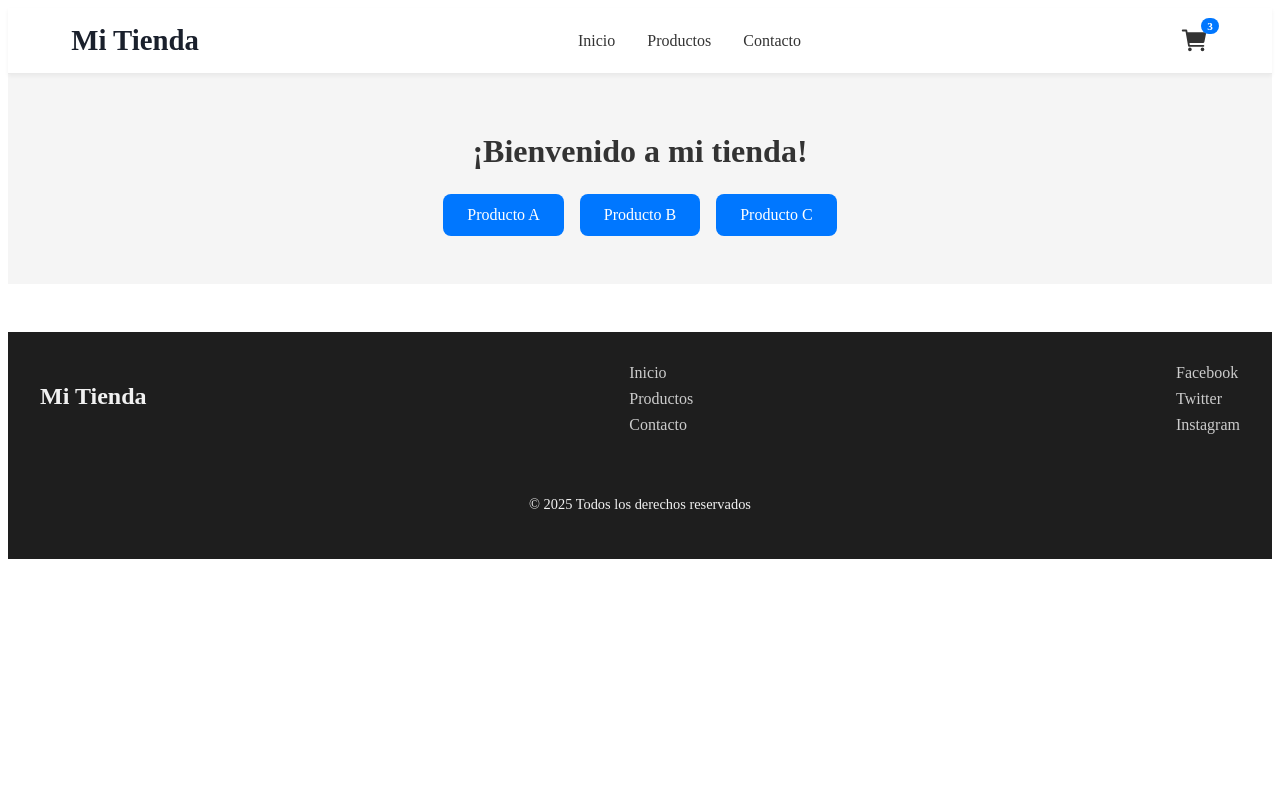
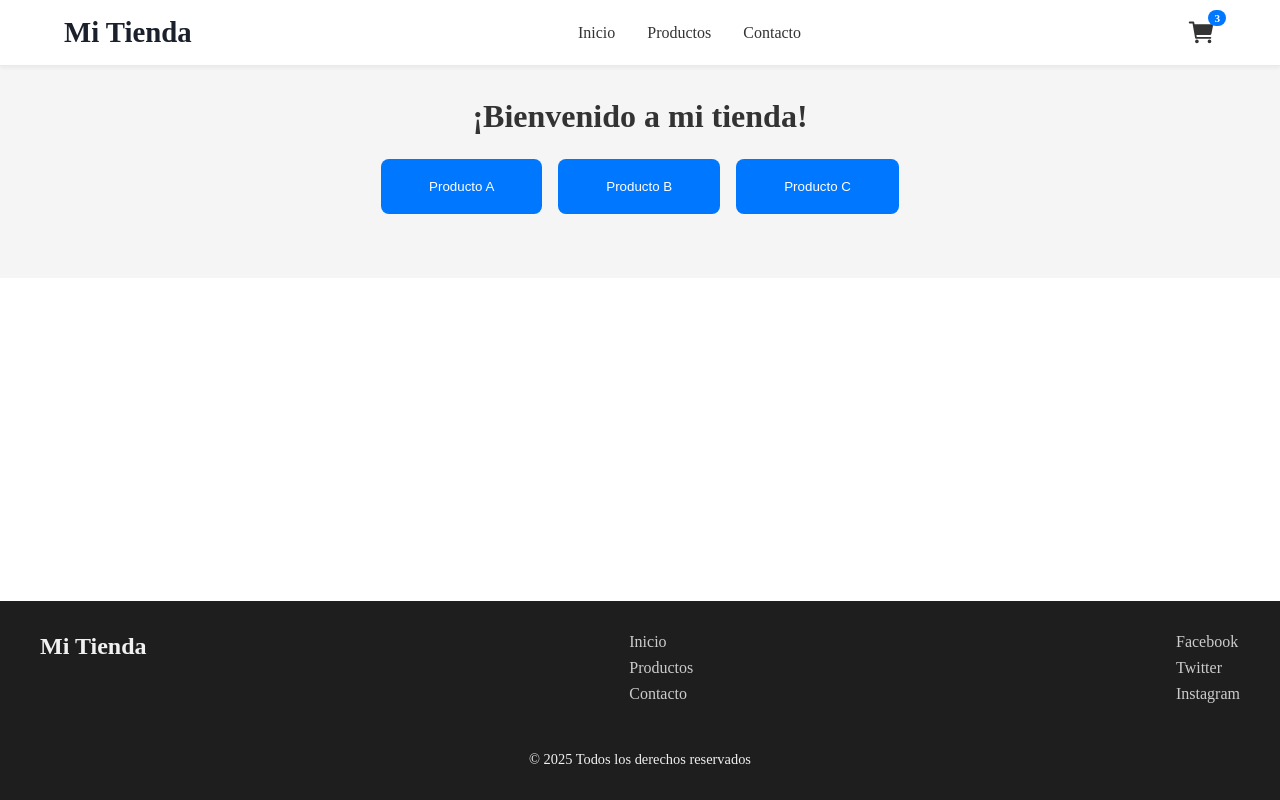
Before and after one commit to FranciscoHaro25/landing1-haro, a React (Vite) app: page / in a window 1280 px wide. Built offline with nearby package versions, Linux system fonts and the light colour scheme.

Commit message:
Actualizacion Productos

```diff
--- a/src/App.jsx
+++ b/src/App.jsx
@@ -1,3 +1,4 @@
+import "./index.css";
 import Navbar from "./components/navbar/Navbar";
 import ItemListContainer from "./components/itemListContainer/ItemListContainer";
 import Footer from "./components/footer/Footer";
--- a/src/components/itemListContainer/ItemListContainer.css
+++ b/src/components/itemListContainer/ItemListContainer.css
@@ -33,3 +33,60 @@
   background-color: #005ecc;
   transform: translateY(-3px);
 }
+
+.item-buttons {
+  display: flex;
+  gap: 1rem;
+  justify-content: center;
+  margin-bottom: 2rem;
+}
+
+.item-buttons button {
+  padding: 0.5rem 1.5rem;
+  background-color: #0077ff;
+  /* background-color: royalblue; */
+  border: none;
+  border-radius: 8px;
+  color: white;
+  cursor: pointer;
+  transition: background-color 0.3s ease;
+}
+
+.item-buttons button:hover {
+  background-color: #005ecc;
+}
+
+.product-grid {
+  display: grid;
+  grid-template-columns: repeat(3, 1fr); /* 3 columnas fijas */
+  gap: 1.5rem;
+  padding: 2rem;
+  max-width: 1200px;
+  margin: 0 auto;
+}
+
+.product-card {
+  background-color: #fff;
+  padding: 1rem;
+  border-radius: 12px;
+  box-shadow: 0 2px 8px rgba(0, 0, 0, 0.1);
+  text-align: center;
+  transition: transform 0.3s ease;
+}
+
+.product-card:hover {
+  transform: translateY(-5px);
+}
+
+.product-card img {
+  width: 100%;
+  height: auto;
+  margin-bottom: 1rem;
+  border-radius: 8px;
+}
+
+@media (max-width: 768px) {
+  .product-grid {
+    grid-template-columns: 1fr;
+  }
+}
--- a/src/components/itemListContainer/ItemListContainer.jsx
+++ b/src/components/itemListContainer/ItemListContainer.jsx
@@ -1,22 +1,150 @@
+import { useState } from "react";
 import "../itemListContainer/ItemListContainer.css";
 
+const allProducts = {
+  "Producto A": [
+    {
+      id: 1,
+      name: "Zapato Clásico",
+      price: "$25",
+      image: "https://via.placeholder.com/150",
+    },
+    {
+      id: 2,
+      name: "Camisa Azul",
+      price: "$15",
+      image: "https://via.placeholder.com/150",
+    },
+    {
+      id: 3,
+      name: "Pantalón Jean",
+      price: "$30",
+      image: "https://via.placeholder.com/150",
+    },
+    {
+      id: 4,
+      name: "Gorra Negra",
+      price: "$10",
+      image: "https://via.placeholder.com/150",
+    },
+    {
+      id: 5,
+      name: "Reloj Casual",
+      price: "$50",
+      image: "https://via.placeholder.com/150",
+    },
+    {
+      id: 6,
+      name: "Mochila Urbana",
+      price: "$35",
+      image: "https://via.placeholder.com/150",
+    },
+  ],
+  "Producto B": [
+    {
+      id: 1,
+      name: "Laptop Pro",
+      price: "$850",
+      image: "https://via.placeholder.com/150",
+    },
+    {
+      id: 2,
+      name: "Tablet",
+      price: "$400",
+      image: "https://via.placeholder.com/150",
+    },
+    {
+      id: 3,
+      name: "Monitor",
+      price: "$250",
+      image: "https://via.placeholder.com/150",
+    },
+    {
+      id: 4,
+      name: "Teclado",
+      price: "$40",
+      image: "https://via.placeholder.com/150",
+    },
+    {
+      id: 5,
+      name: "Mouse Gamer",
+      price: "$35",
+      image: "https://via.placeholder.com/150",
+    },
+    {
+      id: 6,
+      name: "Audífonos",
+      price: "$60",
+      image: "https://via.placeholder.com/150",
+    },
+  ],
+  "Producto C": [
+    {
+      id: 1,
+      name: "Silla Gamer",
+      price: "$190",
+      image: "https://via.placeholder.com/150",
+    },
+    {
+      id: 2,
+      name: "Mesa Escritorio",
+      price: "$140",
+      image: "https://via.placeholder.com/150",
+    },
+    {
+      id: 3,
+      name: "Lámpara LED",
+      price: "$20",
+      image: "https://via.placeholder.com/150",
+    },
+    {
+      id: 4,
+      name: "Cargador Inalámbrico",
+      price: "$30",
+      image: "https://via.placeholder.com/150",
+    },
+    {
+      id: 5,
+      name: "Base para Laptop",
+      price: "$25",
+      image: "https://via.placeholder.com/150",
+    },
+    {
+      id: 6,
+      name: "Altavoces Bluetooth",
+      price: "$70",
+      image: "https://via.placeholder.com/150",
+    },
+  ],
+};
+
 const ItemListContainer = ({ greeting }) => {
-  const items = ["Producto A", "Producto B", "Producto C"];
-
-  const handleClick = (item) => {
-    alert(`Seleccionaste: ${item}`);
-  };
+  const [selectedCategory, setSelectedCategory] = useState("");
 
   return (
     <section className="item-list-container">
       <h2>{greeting}</h2>
-      <ul>
-        {items.map((item, i) => (
-          <li key={i} onClick={() => handleClick(item)}>
-            {item}
+      <ul className="item-buttons">
+        {Object.keys(allProducts).map((category, i) => (
+          <li key={i}>
+            <button onClick={() => setSelectedCategory(category)}>
+              {category}
+            </button>
           </li>
         ))}
       </ul>
+
+      {selectedCategory && (
+        <div className="product-grid">
+          {allProducts[selectedCategory].map((product) => (
+            <div className="product-card" key={product.id}>
+              <img src={product.image} alt={product.name} />
+              <h3>{product.name}</h3>
+              <p>{product.price}</p>
+            </div>
+          ))}
+        </div>
+      )}
     </section>
   );
 };
--- a/src/index.css
+++ b/src/index.css
@@ -6,16 +6,19 @@
   padding: 0;
 }
 
+/* Asegura que el body ocupe el 100% de la pantalla */
 html,
 body {
   margin: 0;
   padding: 0;
+  height: 100%;
 }
-body {
-  font-family: "Arial", sans-serif;
-  line-height: 1.6;
-  color: #333;
-  background-color: #f9f9f9;
+
+/* Hace que el #root actúe como layout vertical */
+#root {
+  display: flex;
+  flex-direction: column;
+  min-height: 100vh;
 }
 a {
   text-decoration: none;
@@ -26,3 +29,7 @@ a {
   max-width: 1200px;
   margin: 0 auto;
 }
+
+main {
+  flex: 1; /* Esto empuja el footer al fondo si hay poco contenido */
+}
```
